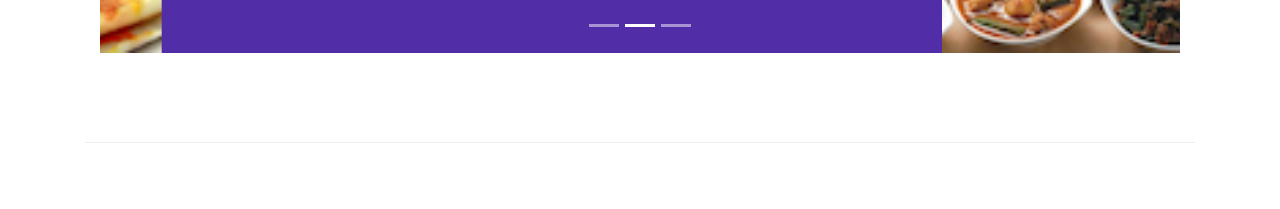
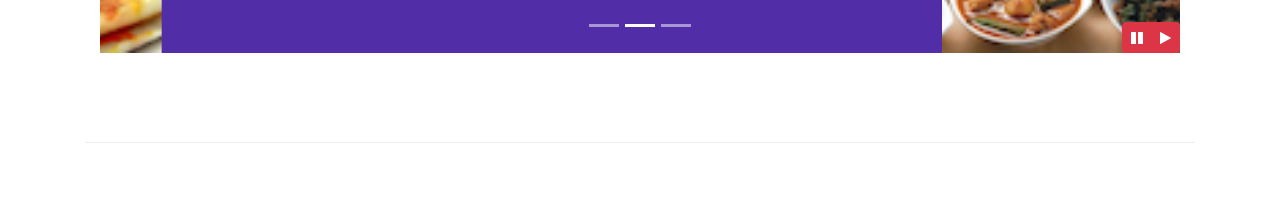
Before and after one commit to jennywang67/bootstrap4starter, a website: page index.html in a window 1280 px wide. Shown: the part 591-800 px from the top of the page. Drawn offline with nearby package versions, Linux system fonts and the light colour scheme.

Commit message:
bootstrap jquery

```diff
--- a/css/styles.css
+++ b/css/styles.css
@@ -61,3 +61,9 @@ body{
     left: 0;
     min-height: 300px;
 }
+
+#carouselButton{
+    right:0px;
+    position: absolute;
+    bottom:0px;
+}
--- a/index.html
+++ b/index.html
@@ -222,6 +222,14 @@
                     <a class="carousel-control-next" href="#mycarousel" role="button" data-slide="next">
                         <span class="carousel-control-next-icon"></span>
                     </a>
+                    <div class="btn-group" id="carouselButton">
+                        <button class="btn btn-danger btn-sm" id="carousel-pause">
+                            <span class="fa fa-pause"></span>
+                        </button>
+                        <button class="btn btn-danger btn-sm" id="carousel-play">
+                            <span class="fa fa-play"></span>
+                        </button>
+                    </div>
                 </div>
             </div>
         </div>
@@ -394,6 +402,18 @@
     <script src="node_modules/jquery/dist/jquery.slim.min.js"></script>
     <script src="node_modules/popper.js/dist/umd/popper.min.js"></script>
     <script src="node_modules/bootstrap/dist/js/bootstrap.min.js"></script>
+    <!--js in jquery syntax-->
+    <script>
+        $(document).ready(function(){
+            $('#mycarousel').carousel({interval:2000});
+            $('#carousel-pause').click(function(){
+                $('#mycarousel').carousel('pause');
+            })
+            $('#carousel-play').click(function(){
+                $('#mycarousel').carousel('cycle');
+            })
+        })
+    </script>
 </body>
 
 </html>
```
